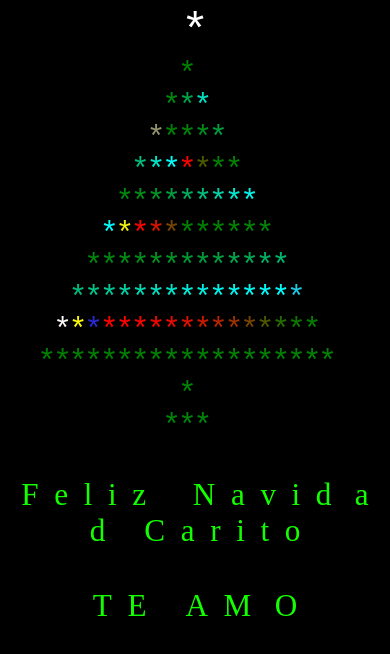
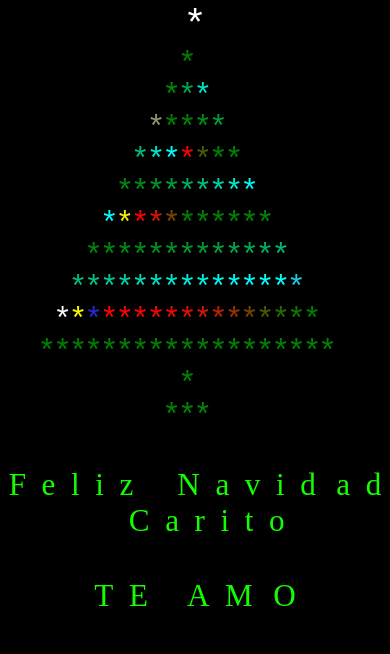
Before and after one commit to AlejandroDAMM22/CAMMnavidad, a plain HTML site: page index.html in a window 390 px wide. Drawn offline with Linux system fonts and the light colour scheme; a web font is replaced by a local one.

Commit message:
Update index.html

```diff
--- a/index.html
+++ b/index.html
@@ -79,13 +79,13 @@
         /* Media Queries para dispositivos móviles */
         @media screen and (max-width: 600px) {
             .estrella {
-                font-size: 12vw;
+                font-size: 10vw;
             }
             .rojo {
                 font-size: 8vw;
             }
             .feliz-navidad {
-                font-size: 8vw;
+                font-size: 5vw;
                 margin-top: 10vw;
             }
             .arbol-linea span {
```
